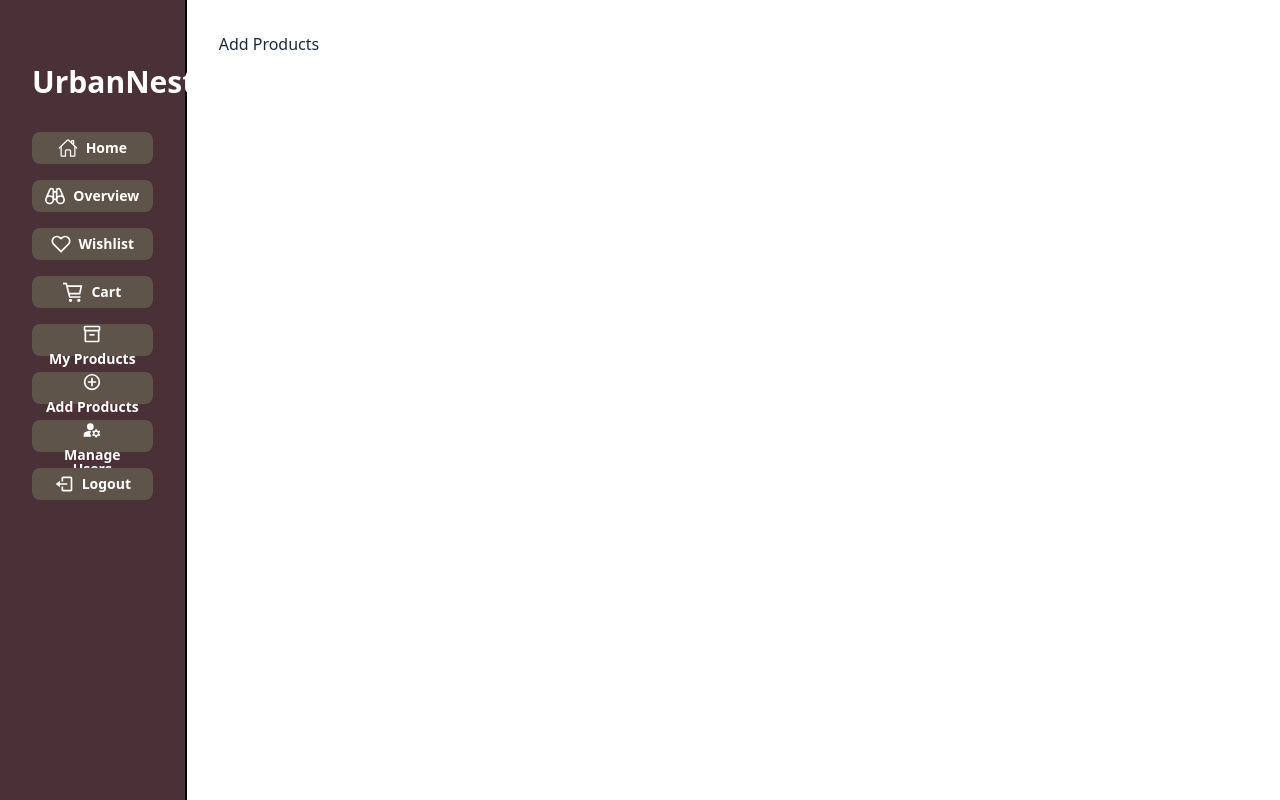
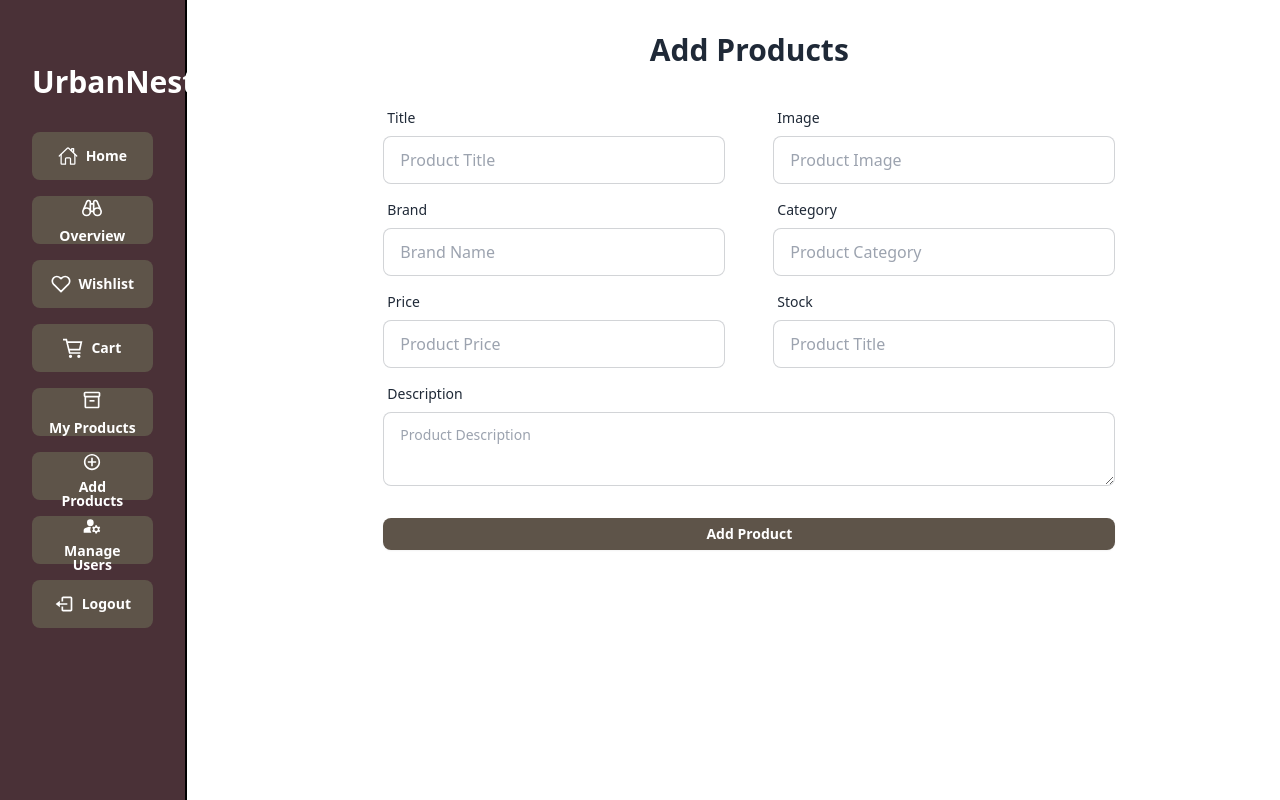
Before and after one commit to ahmed-jobayer/urban-nest-client, a React (Vite) app: page /dashboard/add-products in a window 1280 px wide. Built offline with nearby package versions, Linux system fonts and the light colour scheme.

Commit message:
add product page design completed

```diff
--- a/src/components/dashboard/Sidebar.jsx
+++ b/src/components/dashboard/Sidebar.jsx
@@ -58,37 +58,37 @@ const Sidebar = () => {
         <span className="font-bold">Urban</span>Nest
       </h1>
       <ul className="flex flex-col gap-4 h-full ">
-        <li className="btn btn-outline btn-sm bg-[#5E5449] text-white border-none">
+        <li className="btn btn-outline  bg-[#5E5449] text-white border-none">
           <IoHomeOutline className="text-xl" />
           <NavLink to="/"> Home</NavLink>
         </li>
-        <li className="btn btn-outline btn-sm bg-[#5E5449] text-white border-none">
+        <li className="btn btn-outline  bg-[#5E5449] text-white border-none">
           <GrOverview className="text-xl" />
           <NavLink to="/dashboard/overview">Overview</NavLink>
         </li>
         {userData.role === "seller" &&
           userRoutes.map((route) => (
-            <li key={route.id} className="btn btn-outline btn-sm bg-[#5E5449] text-white border-none">
+            <li key={route.id} className="btn btn-outline  bg-[#5E5449] text-white border-none">
               {route.icon}
               <NavLink to={route.route}> {route.title}</NavLink>
             </li>
           ))}
         {userData.role === "seller" &&
           sellerRoutes.map((route) => (
-            <li key={route.id} className="btn btn-outline btn-sm bg-[#5E5449] text-white border-none">
+            <li key={route.id} className="btn btn-outline  bg-[#5E5449] text-white border-none">
               {route.icon}
               <NavLink to={route.route}> {route.title}</NavLink>
             </li>
           ))}
         {userDataA.role === "admin" &&
           adminRoutes.map((route) => (
-            <li key={route.id} className="btn btn-outline btn-sm bg-[#5E5449] text-white border-none">
+            <li key={route.id} className="btn btn-outline  bg-[#5E5449] text-white border-none">
               {route.icon}
               <NavLink to={route.route}> {route.title}</NavLink>
             </li>
           ))}
 
-        <li className="btn btn-outline btn-sm bg-[#5E5449] text-white border-none" onClick={() => LogOut()}>
+        <li className="btn btn-outline  bg-[#5E5449] text-white border-none" onClick={() => LogOut()}>
           <BiLogOut className="text-xl" />
           <button>Logout</button>
         </li>
--- a/src/layouts/DashboardLayout.jsx
+++ b/src/layouts/DashboardLayout.jsx
@@ -7,8 +7,8 @@ const DashboardLayout = () => {
       <div className="col-span-2">
         <Sidebar/>
       </div>
-            <div className="col-span-10 mt-8">
-                <Outlet/>
+      <div className="col-span-10 mt-8 w-3/4 mx-auto">
+        <Outlet />
       </div>
     </div>
   );
--- a/src/pages/dashboard/seller/AddProducts.jsx
+++ b/src/pages/dashboard/seller/AddProducts.jsx
@@ -1,10 +1,200 @@
+import axios from "axios";
+import { useForm } from "react-hook-form";
+import Swal from "sweetalert2";
 
 const AddProducts = () => {
-    return (
-        <div>
-            Add Products
-        </div>
-    );
+  // const { user } = useAuth();
+
+  const {
+    register,
+    handleSubmit,
+    formState: { errors },
+  } = useForm();
+
+  const onSubmit = (data) => {
+    // console.log(data);
+    const title = data.title;
+    const image = data.image;
+    const brand = data.brand;
+    const price = parseFloat(data.price);
+    const stock = parseFloat(data.stock);
+    const category = data.category;
+    const description = data.description;
+    const SellerEmail = user.email;
+
+    const product = {
+      title,
+      image,
+      brand,
+      price,
+      stock,
+      category,
+      description,
+      SellerEmail,
+    };
+
+    const token = localStorage.getItem("access-token");
+    console.log(product)
+
+    axios
+      .post("http://localhost:4000/add-products", product, {
+        headers: {
+          authorization: `Bearer ${token}`,
+        },
+      })
+      .then((res) => {
+        if (res.data.insertedId) {
+          Swal.fire({
+            position: "center",
+            icon: "success",
+            title: "Product added successfully",
+            showConfirmButton: false,
+            timer: 1500,
+          });
+        }
+      });
+  };
+
+  return (
+    <div>
+      <h1 className="text-center font-bold text-3xl"> Add Products</h1>
+      <div>
+        <form onSubmit={handleSubmit(onSubmit)} className="card-body">
+          <div className="grid grid-cols-2 gap-12">
+            {/* title */}
+            <div className="form-control">
+              <label className="label">
+                <span className="label-text">Title</span>
+              </label>
+              <input
+                type="text"
+                placeholder="Product Title"
+                className="input input-bordered"
+                {...register("title", { required: true })}
+              />
+              {errors.title && (
+                <p className="text-red-500 text-sm font-light">
+                  Title is required
+                </p>
+              )}
+            </div>
+            {/* image */}
+            <div className="form-control">
+              <label className="label">
+                <span className="label-text">Image</span>
+              </label>
+              <input
+                type="text"
+                placeholder="Product Image"
+                className="input input-bordered"
+                {...register("image", { required: true })}
+              />
+              {errors.image && (
+                <p className="text-red-500 text-sm font-light">
+                  Image is required
+                </p>
+              )}
+            </div>
+          </div>
+          {/* brand and category */}
+          <div className="grid grid-cols-2 gap-12">
+            {/* brand */}
+            <div className="form-control">
+              <label className="label">
+                <span className="label-text">Brand</span>
+              </label>
+              <input
+                type="text"
+                placeholder="Brand Name"
+                className="input input-bordered"
+                {...register("brand", { required: true })}
+              />
+              {errors.brand && (
+                <p className="text-red-500 text-sm font-light">
+                  Brand is required
+                </p>
+              )}
+            </div>
+            {/* category */}
+            <div className="form-control">
+              <label className="label">
+                <span className="label-text">Category</span>
+              </label>
+              <input
+                type="text"
+                placeholder="Product Category"
+                className="input input-bordered"
+                {...register("category", { required: true })}
+              />
+              {errors.category && (
+                <p className="text-red-500 text-sm font-light">
+                  Title is required
+                </p>
+              )}
+            </div>
+          </div>
+          {/* price and Stock */}
+          <div className="grid grid-cols-2 gap-12">
+            {/* price */}
+            <div className="form-control">
+              <label className="label">
+                <span className="label-text">Price</span>
+              </label>
+              <input
+                type="number"
+                placeholder="Product Price"
+                className="input input-bordered"
+                {...register("price", { required: true })}
+              />
+              {errors.price && (
+                <p className="text-red-500 text-sm font-light">
+                  Price is required
+                </p>
+              )}
+            </div>
+            <div className="form-control">
+              <label className="label">
+                <span className="label-text">Stock</span>
+              </label>
+              <input
+                type="number"
+                placeholder="Product Title"
+                className="input input-bordered"
+                {...register("stock", { required: true })}
+              />
+              {errors.stock && (
+                <p className="text-red-500 text-sm font-light">
+                  Stock is required
+                </p>
+              )}
+            </div>
+          </div>
+          {/* description */}
+          <div className="form-control">
+            <label className="label">
+              <span className="label-text">Description</span>
+            </label>
+            <textarea
+              type="text"
+              placeholder="Product Description"
+              className="textarea textarea-bordered"
+              {...register("description", { required: true })}
+            />
+            {errors.description && (
+              <p className="text-red-500 text-sm font-light">
+                Description is required
+              </p>
+            )}
+          </div>
+          <div className="form-control mt-6">
+            <button className="btn btn-sm text-white bg-[#5E5449] hover:bg-[#4A3137] border-none">
+              Add Product
+            </button>
+          </div>
+        </form>
+      </div>
+    </div>
+  );
 };
 
 export default AddProducts;
```
Lines whose indentation alone changed are shown as unchanged.
